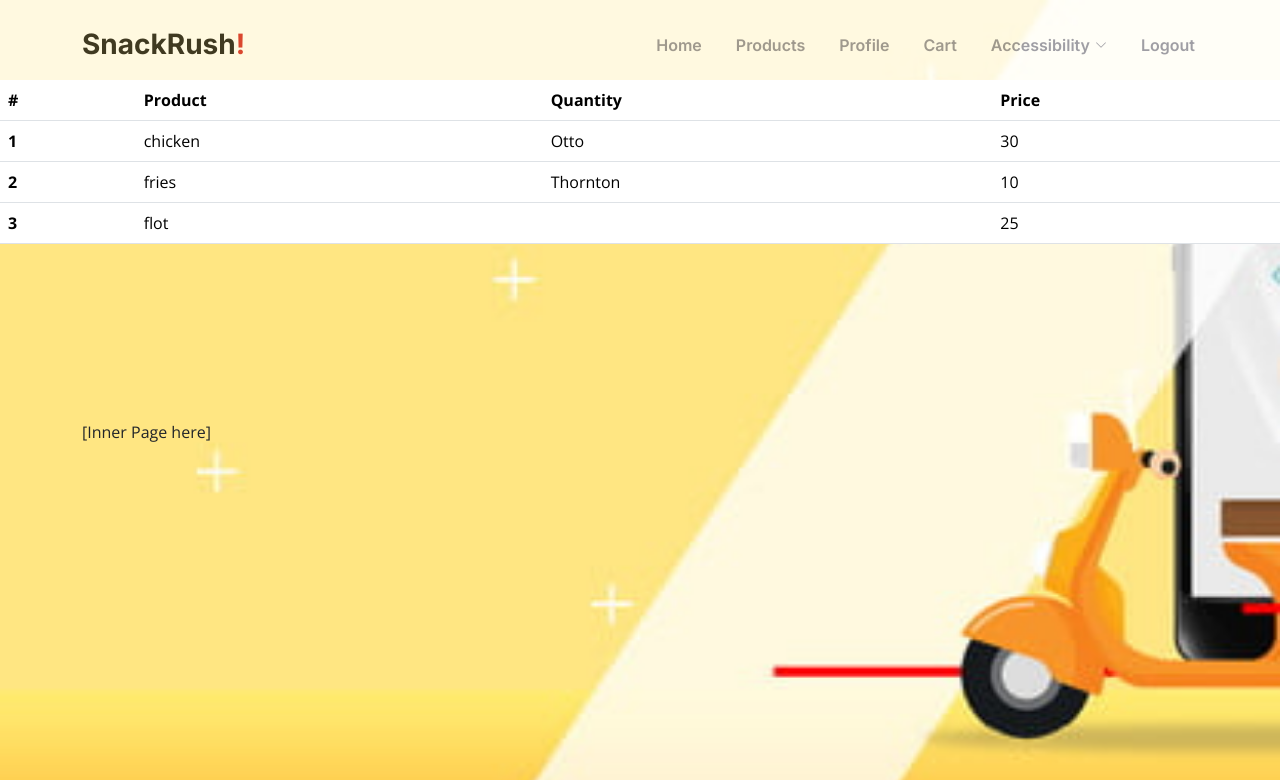
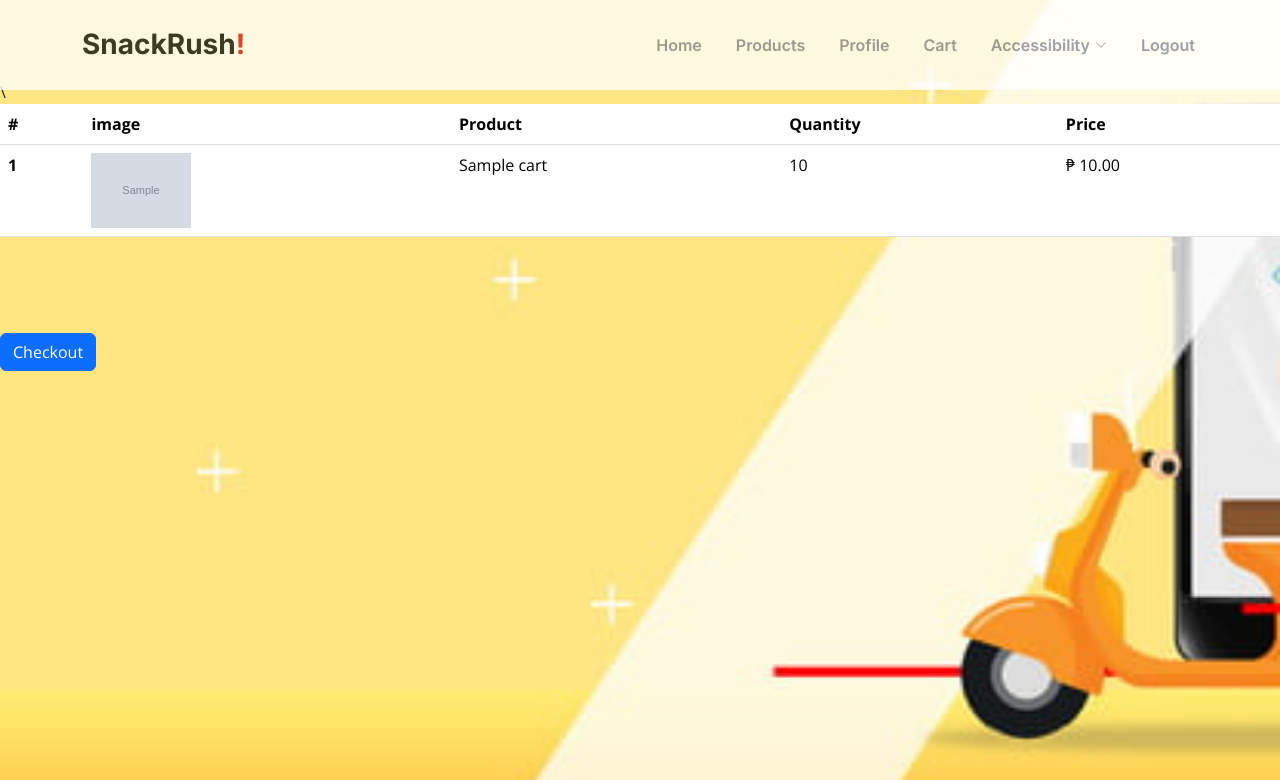
Before and after one commit to SuperGno/snackrush, a PHP site: page /cart.php in a window 1280 px wide. Shown: the top 780 px of the page. Run offline with PHP 8.4, Linux system fonts and the light colour scheme; tables that the repository leaves empty hold one stand-in row (values such as "Sample post"); grey boxes marked "Sample" are stand-in pictures.

Commit message:
updated version of cart.php and product.php  add file name getcartdata.php

```diff
--- a/cart.php
+++ b/cart.php
@@ -69,43 +69,45 @@
         <table class="table">
           <thead>
             <tr>
-            <th scope="col">#</th>
+              <th scope="col">#</th>\
+              <th scope="col">image</th>
               <th scope="col">Product</th>
               <th scope="col">Quantity</th>
               <th scope="col">Price</th>
             </tr>
           </thead>
           <tbody>
-          <tr>
-            <th scope="row">1</th>
-            <td>chicken</td>
-            <td>Otto</td>
-            <td>30</td>
-          </tr>
-          <tr>
-            <th scope="row">2</th>
-            <td>fries</td>
-            <td>Thornton</td>
-            <td>10</td>
-          </tr>
-          <tr>
-            <th scope="row">3</th>
-            <td colspan="2">flot</td>
-            <td>25</td>
-          </tr>
+          <?php
+            require_once "connection.php";
+            $sql = "SELECT * FROM cart";
+            $result = mysqli_query($conn, $sql);
+            while ($row = mysqli_fetch_assoc($result)) {
+                echo '<tr>';
+                echo '<th scope="row">' . $row['id'] . '</th>';
+                echo '<td><img src="assets/product/' . $row['image'] . '" alt="' . $row['image'] . '" style="width: 100px;"></td>';
+                echo '<td>' . $row['name'] . '</td>';
+                echo '<td>' . $row['quantity'] . '</td>';
+                echo '<td> ₱ ' . $row['price'] . '</td>';
+                echo '</tr>';
+            }
+
+            ?>
+
           </tbody>
         </table>
       </section>
-    <section class="sample-page">
-      <!--Copy this <div> section to create more objects-->
-      <div class="container" data-aos="fade-up">
-
-        <p>
-          [Inner Page here]
-        </p>
-
+        <button type="sumbit" class="btn btn-primary" id="checkoutBtn">Checkout</button>
+    <div class="modal" id="receiptModal">
+      <div class="modal-dialog">
+          <div class="modal-content">
+              <div class="modal-header">
+                  <h5 class="modal-title">Receipt</h5>
               </div>
-    </section>
+              <div class="modal-body">
+              </div>
+          </div>
+      </div>
+    </div>
 
   </main>
 
@@ -141,9 +143,53 @@
               window.location.href = "cart.php?user_id=" + userId;
           });
 });
+$(document).ready(function(){
+    $("#checkoutBtn").click(function(){
+        $.ajax({
+            url: 'getcartdata.php',
+            type: 'GET',
+            dataType: 'json',
+            success: function(response) {
+                var cartData = response;
+                var modalBodyHTML = '<table class="cart-item-list">';
+                var totalPrice = 0; // Initialize total price variable
+
+                // Table header
+                modalBodyHTML += '<thead><tr><th class="text-center">Product</th><th class="text-center">Quantity</th><th class="text-center">Price</th></tr></thead>';
+
+                for (var i = 0; i < cartData.length; i++) {
+                    modalBodyHTML += '<tr>';
+                    modalBodyHTML += '<td class="item-name text-center">' + cartData[i].name + '</td>';
+                    modalBodyHTML += '<td class="item-quantity text-center">' + cartData[i].quantity + '</td>';
+                    modalBodyHTML += '<td class="item-price text-center">₱ ' + cartData[i].price + '</td>';
+                    modalBodyHTML += '</tr>';
+
+                    totalPrice += parseFloat(cartData[i].price); // Add item price to total price
+                }
+
+                // Close the table
+                modalBodyHTML += '</table>';
+
+                // Append total price to modal body
+                modalBodyHTML += '<p class="total-price">Total Price: ₱ ' + totalPrice.toFixed(2) + '</p>';
+
+                document.getElementById('receiptModal').querySelector('.modal-body').innerHTML = modalBodyHTML;
+                $('#receiptModal').modal('show');
+            },
+            error: function() {
+                alert('Failed to fetch cart data');
+            }
+        });
+    });
+});
 
 
-    </script>
+
+
+
+
+
+
 
 </script>
 
```
Also changed, not shown: getcartdata.php (added, +29 -0 lines), product.php (+28 -2 lines). Lines whose indentation alone changed are shown as unchanged.
